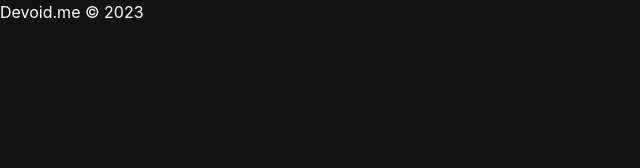
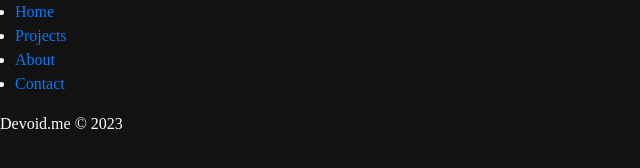
Before and after one commit to Halfboyfriend/Devoid.me, a plain HTML site: page index.html in a window 1280 px wide. Shown: the whole page, without its empty margins (0-640 px from the left). Drawn offline with nearby package versions, Linux system fonts and the light colour scheme.

Commit message:
setting up local environment

```diff
--- a/css/styles.css
+++ b/css/styles.css
@@ -9,4 +9,5 @@
 body {
     background-color: #121212;
     color: white;
+    font-family: 'Montserrat';
 }
--- a/index.html
+++ b/index.html
@@ -10,9 +10,13 @@
 <body>
 
     <header>
-        <nav class="container-fluid">
-
-  </div>
+        <nav class="container-fluid d-right">
+           <ul>
+            <li><a href="#">Home</a></li>
+            <li><a href="#">Projects</a></li>
+            <li><a href="#">About</a></li>
+            <li><a href="#">Contact</a></li>
+           </ul>
           </nav>
     </header>
 
```
